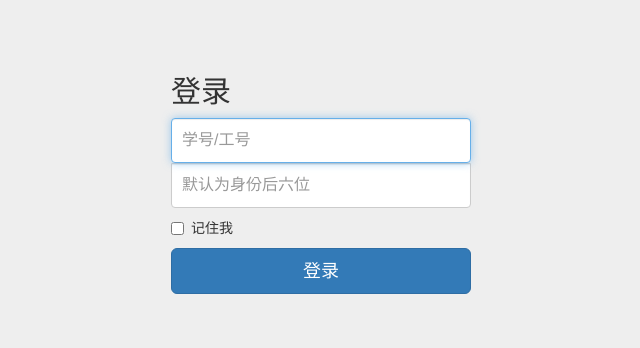
After one commit to Mon-ius/Project_plant, a Flask app: page /login in a window 1280 px wide. The commit adds this page. Shown: the top 348 px of the page, without its empty margins (319-959 px from the left). Run offline with Flask 2, Linux system fonts and the light colour scheme; some libraries are stand-ins or nearby versions.

Commit message:
login update

```diff
--- a/run.py
+++ b/run.py
@@ -4,19 +4,33 @@ app = Flask(__name__)
 
 @app.route('/')
 def index():
+    if had_sigin():
+        redirect_to(url_for('/login'))
     return render_template('index.html')
+
+@app.route('/login')
+def login():
+    return render_template('login.html')
 
 @app.route('/input_0')
 def input_0():
+    if had_sigin():
+        redirect_to(url_for('/login'))
     return render_template('input0.html')
 @app.route('/input_1')
 def input_1():
+    if had_sigin():
+        redirect_to(url_for('/login'))
     return render_template('input1.html')
 @app.route('/input_2')
 def input_2():
+    if had_sigin():
+        redirect_to(url_for('/login'))
     return render_template('input2.html')
 @app.route('/input_3')
 def input_3():
+    if had_sigin():
+        redirect_to(url_for('/login'))
     return render_template('input3.html')
 
 if __name__ == '__main__':
--- /dev/null
+++ b/static/css/signin.css
@@ -0,0 +1,38 @@
+body {
+    padding-top: 40px;
+    padding-bottom: 40px;
+    background-color: #eee;
+  }
+
+  .form-signin {
+    max-width: 330px;
+    padding: 15px;
+    margin: 0 auto;
+  }
+  .form-signin .form-signin-heading,
+  .form-signin .checkbox {
+    margin-bottom: 10px;
+  }
+  .form-signin .checkbox {
+    font-weight: 400;
+  }
+  .form-signin .form-control {
+    position: relative;
+    box-sizing: border-box;
+    height: auto;
+    padding: 10px;
+    font-size: 16px;
+  }
+  .form-signin .form-control:focus {
+    z-index: 2;
+  }
+  .form-signin input[type="email"] {
+    margin-bottom: -1px;
+    border-bottom-right-radius: 0;
+    border-bottom-left-radius: 0;
+  }
+  .form-signin input[type="password"] {
+    margin-bottom: 10px;
+    border-top-left-radius: 0;
+    border-top-right-radius: 0;
+  }
--- /dev/null
+++ b/templates/login.html
@@ -0,0 +1,37 @@
+<!doctype html>
+<html lang="en">
+  <head>
+    <meta charset="utf-8">
+    <meta name="viewport" content="width=device-width, initial-scale=1, shrink-to-fit=no">
+    <meta name="description" content="">
+    <meta name="author" content="">
+    <link rel="icon" href="../../../../favicon.ico">
+
+    <title>登录</title>
+
+    <!-- Bootstrap core CSS -->
+    <link rel="stylesheet" href="{{ url_for('static', filename='css/bootstrap.min.css') }}">
+    <link rel="stylesheet" href="{{ url_for('static', filename='css/signin.css') }}">
+  </head>
+
+  <body>
+
+    <div class="container">
+
+      <form class="form-signin">
+        <h2 class="form-signin-heading">登录</h2>
+        <label for="number" class="sr-only">账号</label>
+        <input type="text" id="number" class="form-control" placeholder="学号/工号" required autofocus>
+        <label for="inputPassword" class="sr-only">密码</label>
+        <input type="password" id="inputPassword" class="form-control" placeholder="默认为身份后六位" required>
+        <div class="checkbox">
+          <label>
+            <input type="checkbox" value="remember-me"> 记住我
+          </label>
+        </div>
+        <button class="btn btn-lg btn-primary btn-block" type="submit">登录</button>
+      </form>
+
+    </div> <!-- /container -->
+  </body>
+</html>
```
Also changed, not shown: templates/base.html (+5 -5 lines).
